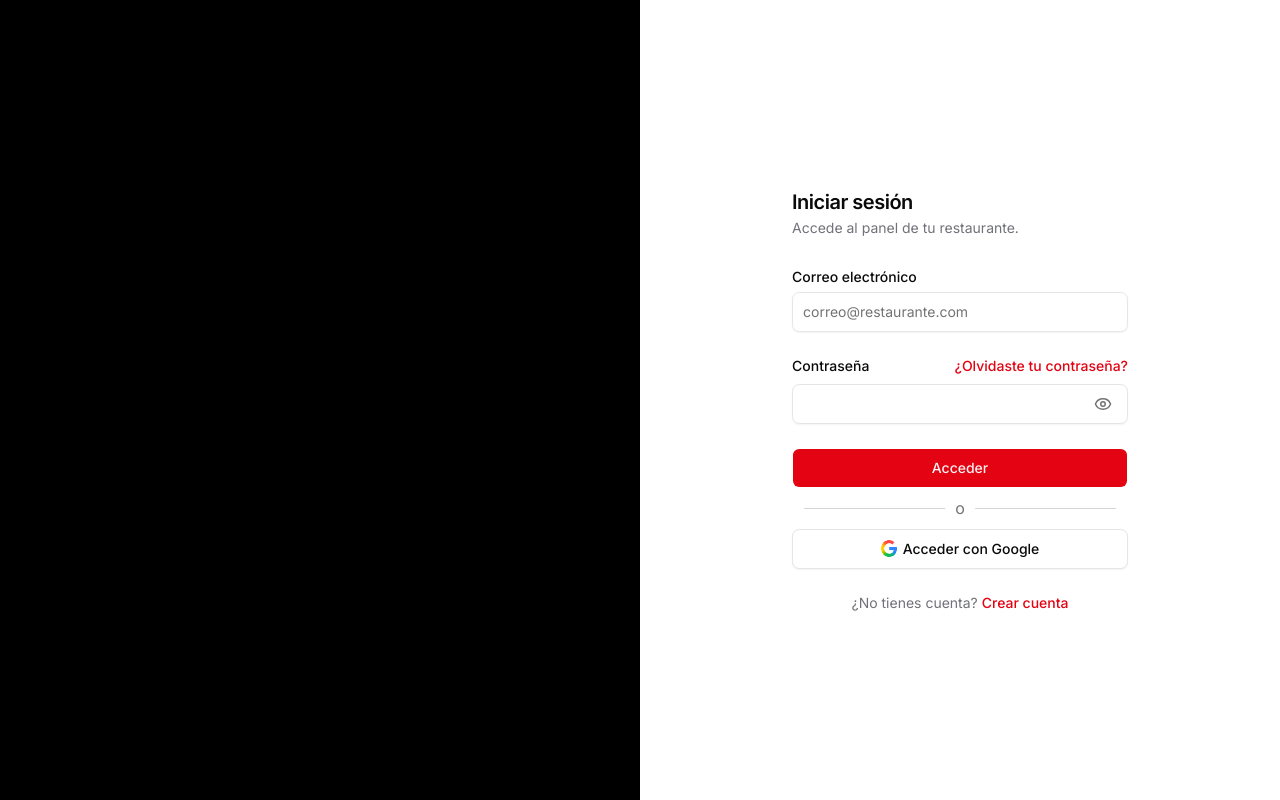
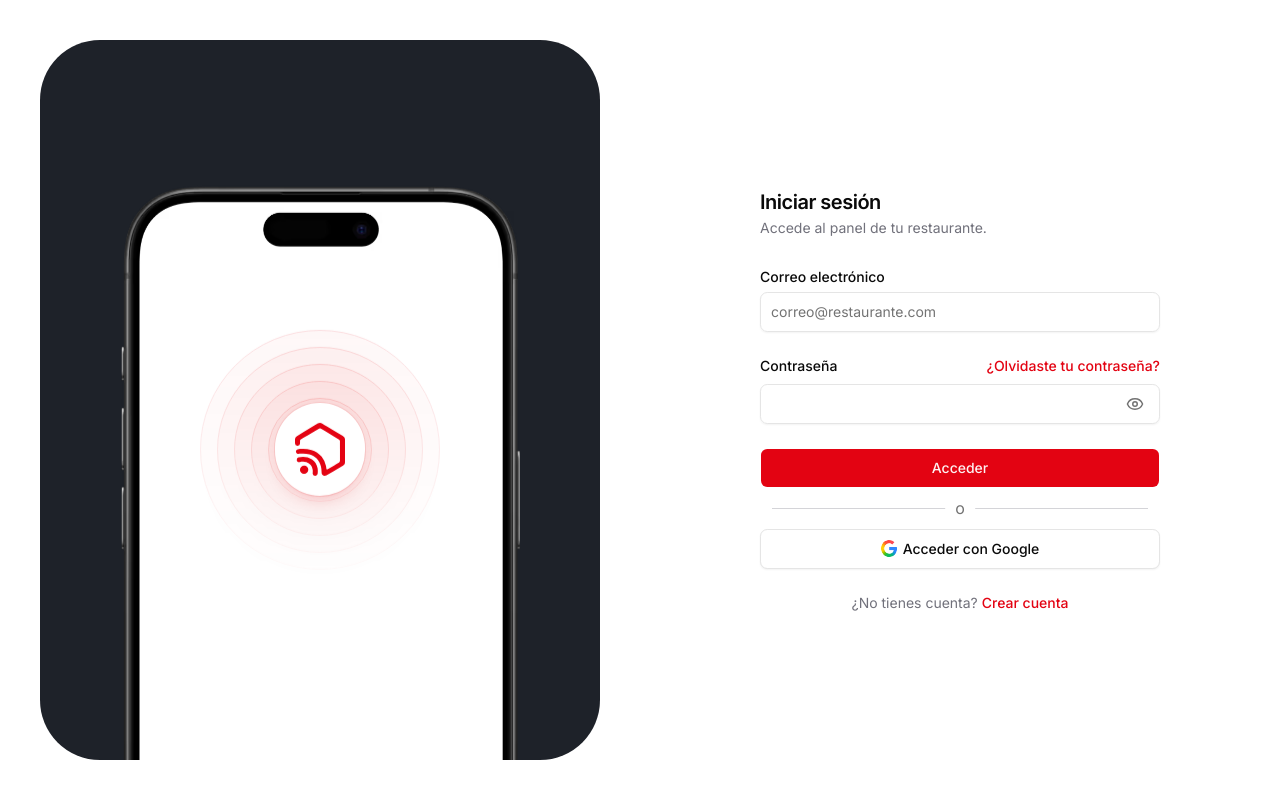
Before and after one commit to GussLopez/lennsi, a Next.js app: page /login in a window 1280 px wide. Built offline with nearby package versions, Linux system fonts and the light colour scheme.

Commit message:
feat(auth): integrate AuthCanvas component into Login and Register pages

```diff
--- a/src/app/(auth)/login/page.tsx
+++ b/src/app/(auth)/login/page.tsx
@@ -1,5 +1,6 @@
 import LoginForm from "@/features/auth/components/login-form";
 import Link from "next/link";
+import AuthCanvas from "@/features/auth/components/auth-canvas";
 
 export default async function LoginPage({ searchParams }: PageProps<"/login">) {
   const query = await searchParams
@@ -8,11 +9,11 @@ export default async function LoginPage({ searchParams }: PageProps<"/login">) {
     : undefined
 
   return (
-  <main className="grid lg:grid-cols-2 min-h-screen">
-      <div className='hidden lg:block bg-black'></div>
+    <main className="min-h-screen grid lg:grid-cols-2">
+      <AuthCanvas />
 
-      <div className="flex justify-center items-center">
-        <div className="w-full max-w-sm p-6">
+      <div className="flex justify-center items-center px-6 py-12">
+        <div className="w-full max-w-md p-6">
           <div className="mb-8">
             <h1 className="text-xl font-semibold tracking-tight">
               Iniciar sesión
--- a/src/app/(auth)/register/page.tsx
+++ b/src/app/(auth)/register/page.tsx
@@ -1,3 +1,4 @@
+import AuthCanvas from "@/features/auth/components/auth-canvas";
 import RegisterForm from "@/features/auth/components/register-form";
 import Link from "next/link";
 
@@ -8,10 +9,10 @@ export default async function RegisterPage({ searchParams }: PageProps<"/registe
     : undefined
   return (
     <main className="grid lg:grid-cols-2 min-h-screen">
-      <div className='hidden lg:block bg-black'></div>
+      <AuthCanvas />
 
       <div className="flex justify-center items-center">
-        <div className="w-full max-w-sm p-6">
+        <div className="w-full max-w-md p-6">
           <div className="mb-8">
             <h1 className="text-xl font-semibold tracking-tight">
               Crear cuenta
--- /dev/null
+++ b/src/features/auth/components/auth-canvas.tsx
@@ -0,0 +1,63 @@
+'use client'
+
+import { Ripple } from "@/components/animate/ripple";
+import { motion } from "motion/react";
+import Image from "next/image";
+
+export default function AuthCanvas() {
+
+  return (
+    <div className='hidden lg:block p-6 xl:p-10'>
+      <div className="relative isolate h-full min-h-150 overflow-hidden rounded-[60px] bg-charcoal">
+        <div className="absolute inset-x-0 -bottom-10 flex justify-center">
+          <div className="w-[min(75%,400px)] translate-y-[25%]">
+            <motion.div
+              initial={{ opacity: 0, scale: 1.05, filter: "blur(3px)" }}
+              animate={{ opacity: 1, scale: 1, filter: "blur(0px)" }}
+              transition={{ duration: .7, type: "spring" }}
+              whileHover={{ scale: 1.02 }}
+              className="relative isolate"
+            >
+              <div
+                aria-hidden="true"
+                className="absolute inset-x-[3%] inset-y-[1.5%] z-0 rounded-[40px] bg-white"
+              />
+
+              <Image
+                src="/img/mocks/phone.avif"
+                alt="Plataforma Lennsi mostrada en un celular"
+                width={1242}
+                height={2820}
+                sizes="400px"
+                className="relative z-10 h-auto w-full object-contain"
+              />
+              <div
+                aria-hidden="true"
+                className="pointer-events-none absolute left-1/2 -translate-x-1/2 top-[12%] z-20 aspect-square w-[83%] overflow-hidden"
+              >
+                <Ripple
+                  mainCircleSize={70}
+                  mainCircleOpacity={0.3}
+                  numCircles={6}
+                  circleGap={34}
+                  className="text-primary"
+                />
+                <div className="absolute inset-0 grid place-items-center">
+                  <div className="grid aspect-square w-[27%] place-items-center rounded-full bg-white p-[6%] shadow-lg shadow-primary/10 ring-1 ring-primary/10">
+                    <Image
+                      src="/img/lennsi.svg"
+                      alt="Lennsi Logo"
+                      width={265}
+                      height={282}
+                      className="h-auto w-full"
+                    />
+                  </div>
+                </div>
+              </div>
+            </motion.div>
+          </div>
+        </div>
+      </div>
+    </div>
+  )
+}
--- a/src/features/landing/components/faq.tsx
+++ b/src/features/landing/components/faq.tsx
@@ -80,6 +80,7 @@ export default function Faq() {
               initial={{ opacity: 0, y: 10 }}
               whileInView={{ opacity: 1, y: 0 }}
               transition={{ duration: .8, type: "spring", delay: .3 }}
+              viewport={{ once: true }}
             >
               <AccordionItem
                 value={faq.value}
```
